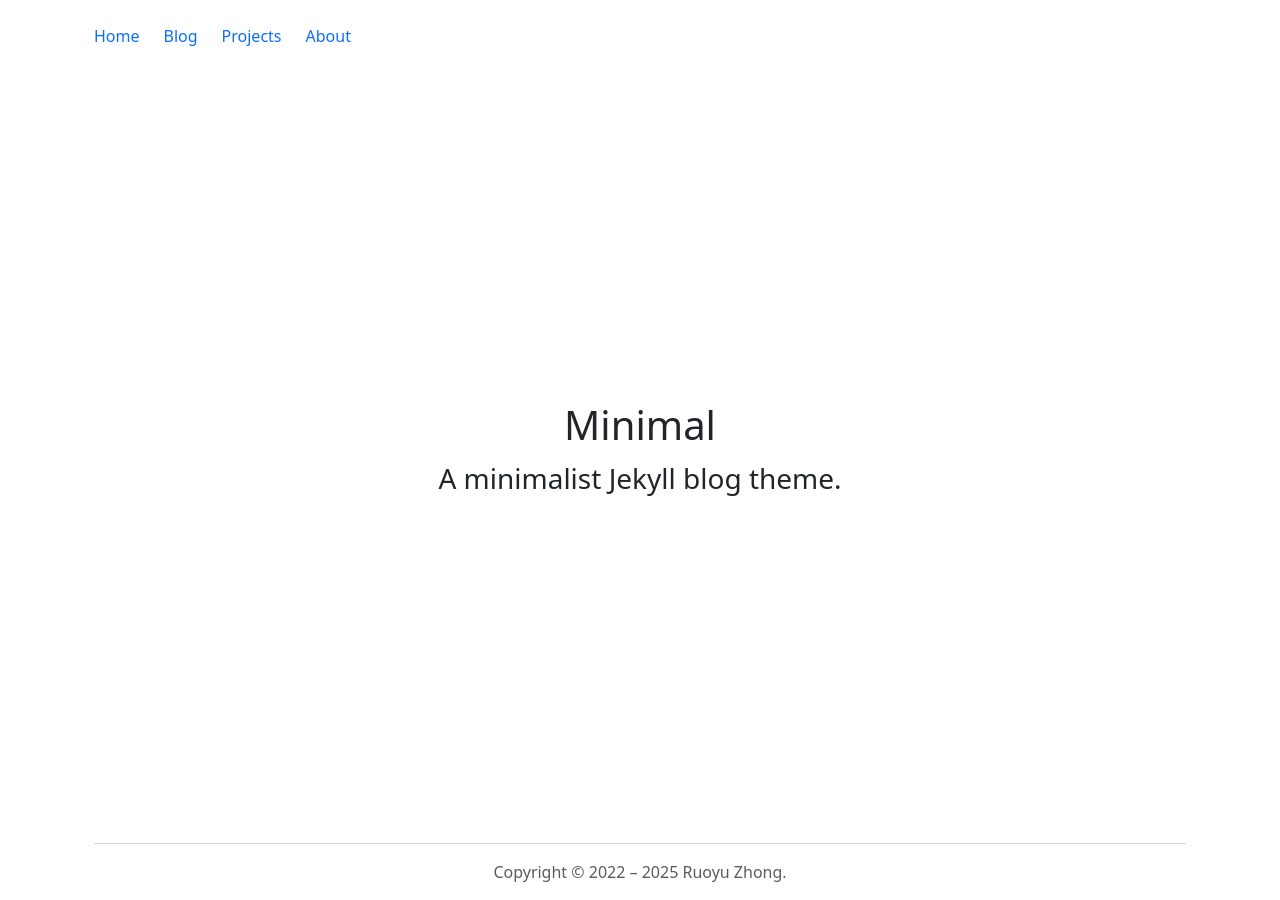
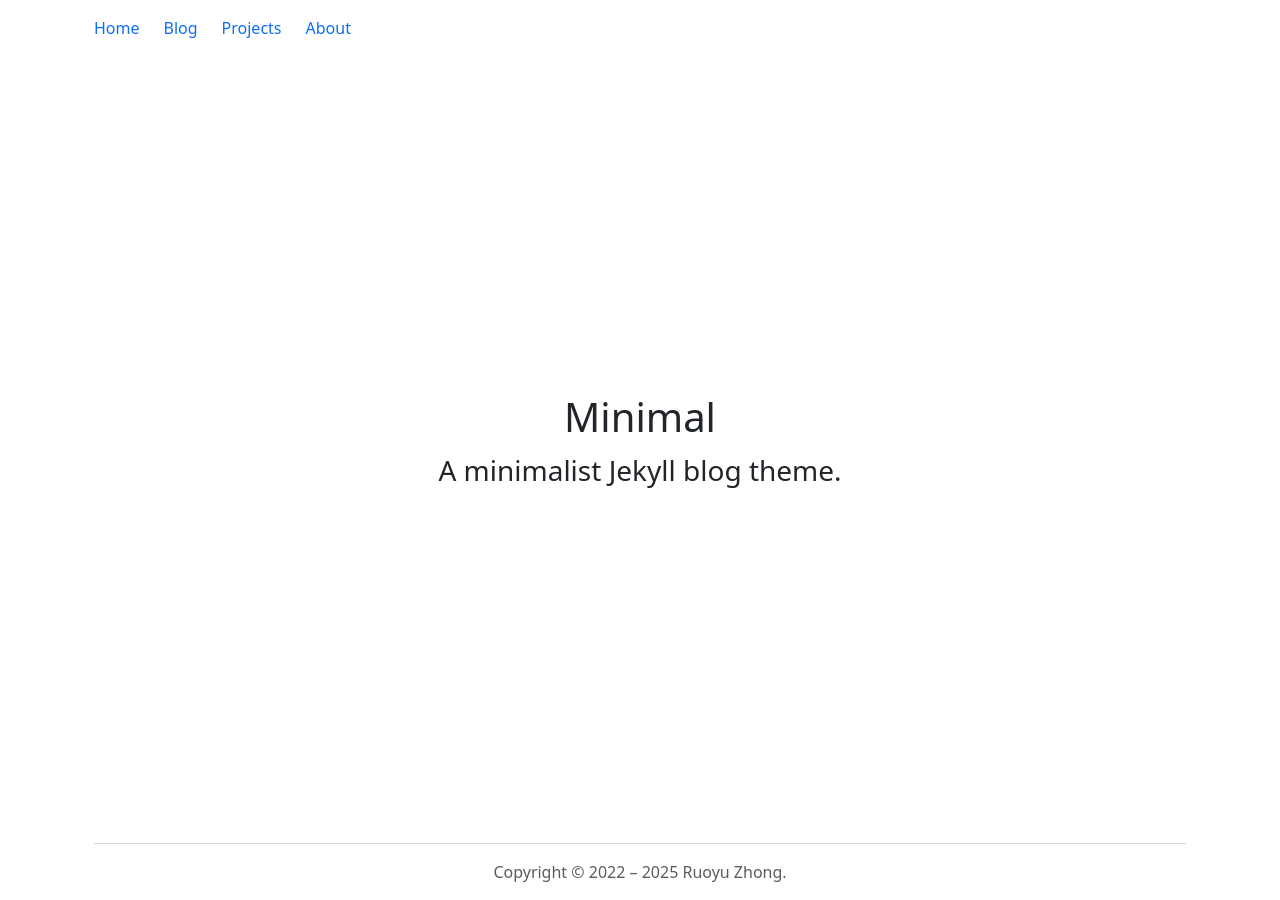
Before and after one commit to ZhongRuoyu/minimal, a Jekyll site: the page built from pages/index.md, in a window 1280 px wide. Built offline with Jekyll 4.4.1, drawn with Linux system fonts in a browser that asks for light colours; comment, search, counter and statistics services are not loaded.

Commit message:
_includes/navigation: improve spacing consistency

```diff
--- a/_includes/navigation.html
+++ b/_includes/navigation.html
@@ -1,5 +1,5 @@
 <div class="container d-flex flex-header">
-  <nav class="navbar navbar-expand d-print-none">
+  <nav class="navbar navbar-expand d-print-none px-0 py-0">
     <ul class="nav">
       {% for item in site.navigation_items -%}
       <li class="nav-item ms-0 me-4 mt-0 mb-3">
```
